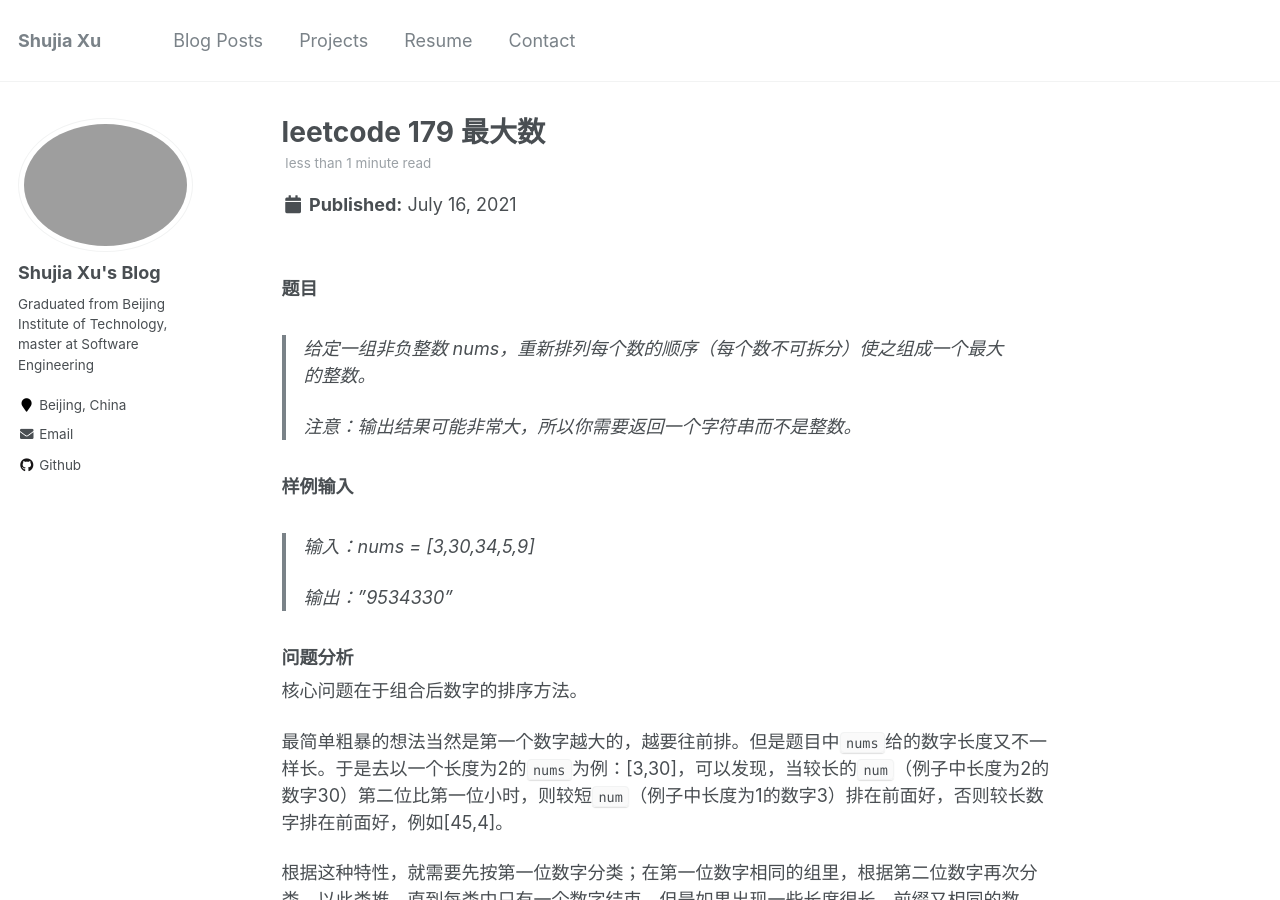
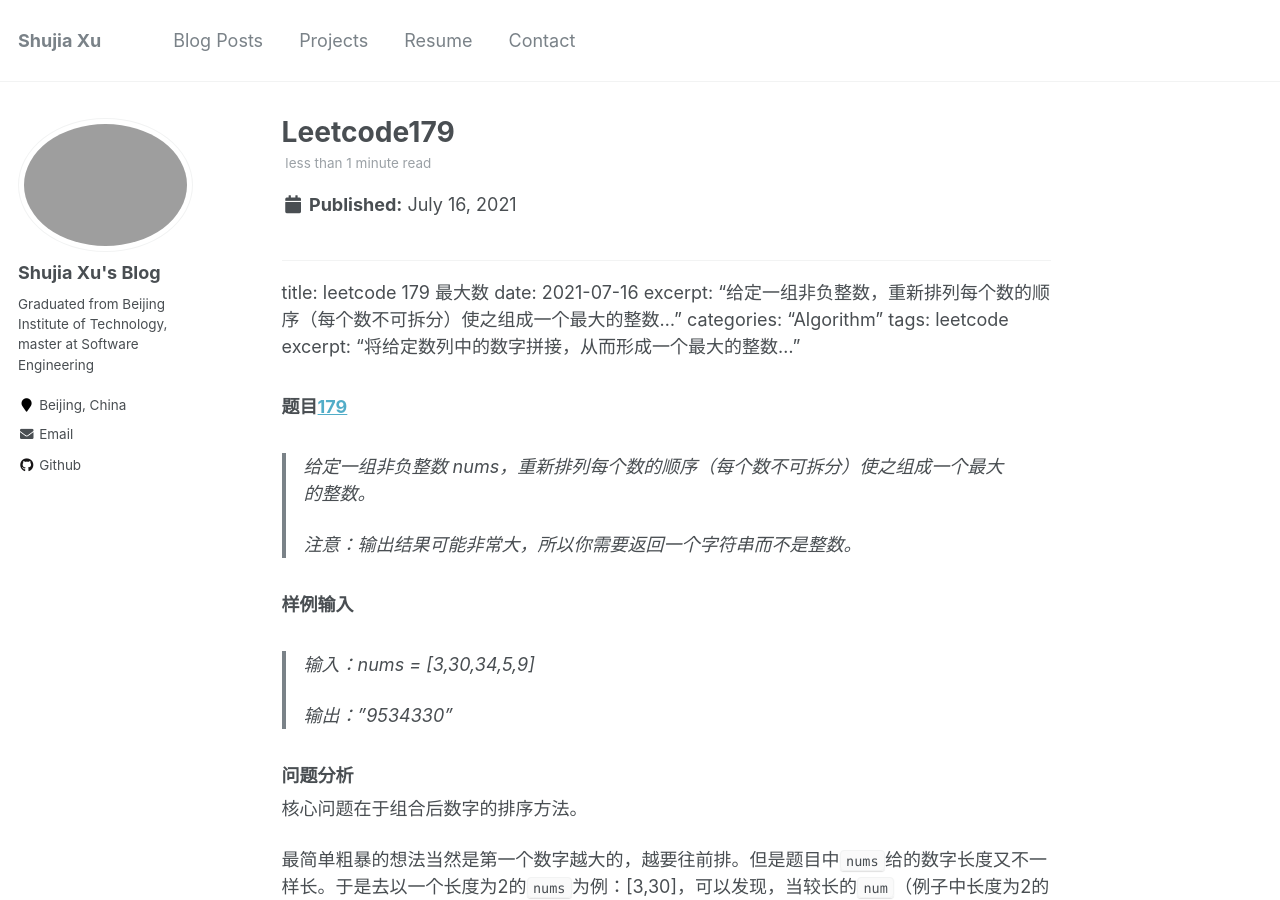
Before and after one commit to yehuo/yehuo.github.io, a Jekyll site: the page built from _posts/2021-07-16-leetcode179.md, in a window 1280 px wide and 900 px high. Built offline with Jekyll 4.4.1, drawn with Linux system fonts in a browser that asks for light colours; formulas are drawn with MathJax 3; some of the changed text lies outside the part shown.

Commit message:
2021-07-28-003

```diff
--- a/_posts/2021-07-16-leetcode1458.md
+++ b/_posts/2021-07-16-leetcode1458.md
@@ -1,12 +1,11 @@
 ---
 title: leetcode 1458 两个子序列的最大点积
 date: 2021-07-16
-excerpt: "从两个数列中寻找相同长度的两个子序列，使之点积最大..."
+excerpt: "根据给出两个序列，返回两个长度相同的非空子序列的最大点积..."
 categories: "Algorithm"
 tags: leetcode
----
-
-### 题目
+excerpt: "从两个数列中寻找相同长度的两个子序列，使之点积最大..."
+### 题目[1458]()
 
 > 给你两个数组 nums1 和 nums2 。
 >
--- a/_posts/2021-07-16-leetcode179.md
+++ b/_posts/2021-07-16-leetcode179.md
@@ -1,12 +1,11 @@
 ---
 title: leetcode 179 最大数
 date: 2021-07-16
-excerpt: "将给定数列中的数字拼接，从而形成一个最大的整数..."
+excerpt: "给定一组非负整数，重新排列每个数的顺序（每个数不可拆分）使之组成一个最大的整数..."
 categories: "Algorithm"
 tags: leetcode
----
-
-### 题目
+excerpt: "将给定数列中的数字拼接，从而形成一个最大的整数..."
+### 题目[179](https://leetcode-cn.com/problems/largest-number/)
 
 > 给定一组非负整数 nums，重新排列每个数的顺序（每个数不可拆分）使之组成一个最大的整数。
 >
--- a/_posts/2021-07-16-leetcode300.md
+++ b/_posts/2021-07-16-leetcode300.md
@@ -1,10 +1,11 @@
 ---
 title: leetcode 300 最长递增子序列
 date: 2021-07-16
+excerpt: "给一个整数数组，找到其中最长严格递增子序列的长度..."
 categories: "Algorithm"
 tags: leetcode
 excerpt: "给定一个数组，从中寻找最长的递增子序列..."
-### 题目
+### 题目[300](https://leetcode-cn.com/problems/longest-increasing-subsequence/)
 
 > 给你一个整数数组 nums ，找到其中最长严格递增子序列的长度。
 >
--- a/_posts/2021-07-28-leetcode863.md
+++ b/_posts/2021-07-28-leetcode863.md
@@ -1,6 +1,7 @@
 ---
-title: leetcode 二叉树中所有距离为 K 的结点
+title: leetcode 863 二叉树中所有距离为 K 的结点
 date: 2021-07-28
+excerpt: "给定一个二叉树，求距离某个节点为K的所有节点..."
 categories: "Algorithm"
 tags: [leetcode, daily]
 ---
```
Also changed, not shown: _posts/2018-08-10-First-Project-of-ElasticSearch.md (+1 -3 lines), _posts/2021-07-27-leetcode23.md (+3 -2 lines).
